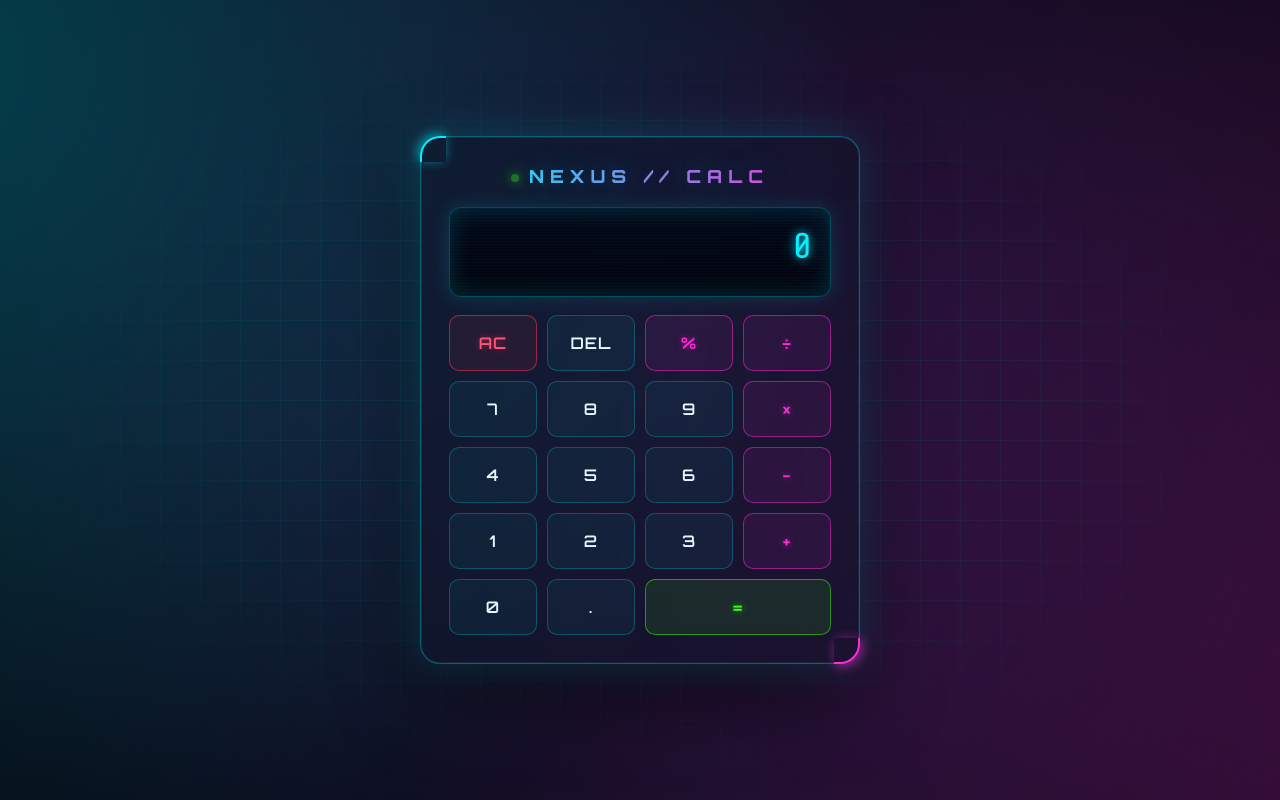
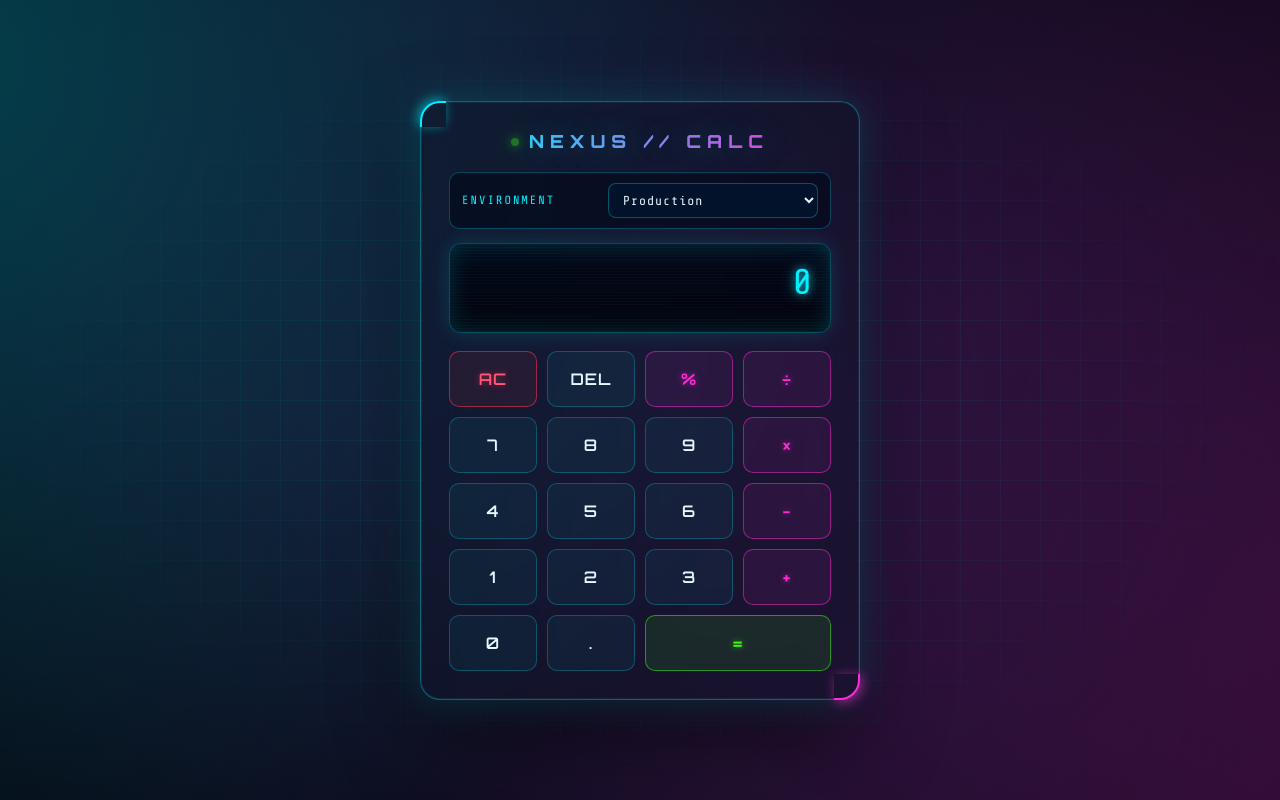
Before and after one commit to intelrams/form, a plain HTML site: page index.html in a window 1280 px wide. Drawn offline with nearby package versions, Linux system fonts and the light colour scheme.

Commit message:
Add environment selector with new sandbox environment

```diff
--- a/index.html
+++ b/index.html
@@ -162,6 +162,45 @@
             box-shadow: 0 0 10px var(--green), 0 0 20px var(--green);
             animation: pulse 1.4s ease-in-out infinite;
             vertical-align: middle;
+        }
+
+        .environment-switcher {
+            display: flex;
+            align-items: center;
+            justify-content: space-between;
+            gap: 12px;
+            border: 1px solid rgba(0, 240, 255, 0.25);
+            background: rgba(0, 8, 24, 0.55);
+            border-radius: 10px;
+            padding: 10px 12px;
+            margin-bottom: 14px;
+        }
+
+        .environment-switcher label {
+            font-family: 'Share Tech Mono', monospace;
+            color: var(--cyan);
+            font-size: 12px;
+            letter-spacing: 2px;
+            text-transform: uppercase;
+        }
+
+        .environment-switcher select {
+            flex: 1;
+            max-width: 210px;
+            border: 1px solid rgba(0, 240, 255, 0.3);
+            border-radius: 8px;
+            background: rgba(0, 20, 46, 0.75);
+            color: var(--text);
+            font-family: 'Share Tech Mono', monospace;
+            font-size: 13px;
+            letter-spacing: 1px;
+            padding: 8px 10px;
+            outline: none;
+        }
+
+        .environment-switcher select:focus {
+            border-color: var(--cyan);
+            box-shadow: 0 0 0 2px rgba(0, 240, 255, 0.2);
         }
 
         @keyframes pulse {
@@ -560,6 +599,22 @@
                 margin-bottom: 16px;
             }
 
+            .environment-switcher {
+                padding: 9px 10px;
+                margin-bottom: 12px;
+            }
+
+            .environment-switcher label {
+                font-size: 11px;
+                letter-spacing: 1px;
+            }
+
+            .environment-switcher select {
+                max-width: 165px;
+                font-size: 12px;
+                padding: 7px 8px;
+            }
+
             .display {
                 min-height: 76px;
                 font-size: 30px;
@@ -636,6 +691,15 @@
     <div class="container">
         <div class="card">
             <h1><span class="dot"></span>Nexus // Calc</h1>
+            <div class="environment-switcher">
+                <label for="environment">Environment</label>
+                <select id="environment" aria-label="Select environment">
+                    <option value="prod">Production</option>
+                    <option value="staging">Staging</option>
+                    <option value="dev">Development</option>
+                    <option value="sandbox">Sandbox (New)</option>
+                </select>
+            </div>
             <div id="display" class="display">0</div>
             <div class="buttons">
                 <button class="btn clear" data-action="clear">AC</button>
@@ -700,6 +764,7 @@
 
     <script>
         const display = document.getElementById('display');
+        const environmentSelect = document.getElementById('environment');
         const overlay = document.getElementById('overlay');
         const paymentForm = document.getElementById('payment-form');
 
@@ -709,6 +774,18 @@
 
         function render() {
             display.textContent = expression || '0';
+        }
+
+        function applyEnvironmentTheme(env) {
+            const themes = {
+                prod: { cyan: '#00f0ff', magenta: '#ff2bd6' },
+                staging: { cyan: '#ffd60a', magenta: '#ff8fab' },
+                dev: { cyan: '#7df9ff', magenta: '#9d4edd' },
+                sandbox: { cyan: '#39ff14', magenta: '#fb5607' }
+            };
+            const theme = themes[env] || themes.prod;
+            document.documentElement.style.setProperty('--cyan', theme.cyan);
+            document.documentElement.style.setProperty('--magenta', theme.magenta);
         }
 
         function append(value) {
@@ -787,6 +864,10 @@
             });
         });
 
+        environmentSelect.addEventListener('change', () => {
+            applyEnvironmentTheme(environmentSelect.value);
+        });
+
         document.addEventListener('keydown', (e) => {
             if (overlay.classList.contains('active')) return;
             if (e.key === 'Enter' || e.key === '=') {
@@ -846,6 +927,8 @@
             justEvaluated = true;
             render();
         });
+
+        applyEnvironmentTheme(environmentSelect.value);
     </script>
 </body>
 </html>
```
